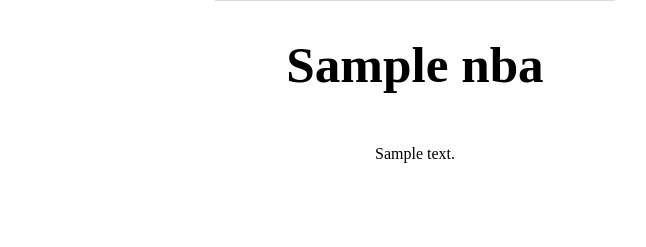
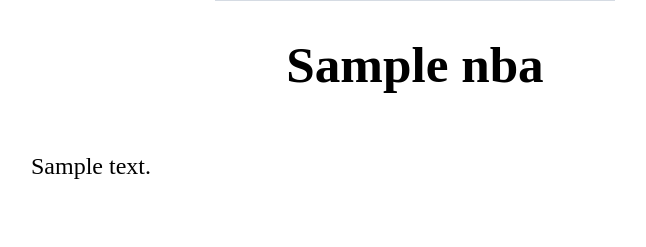
Before and after one commit to francois-niang1/autocompletion, a PHP site: page /view/lien.php?id=1 in a window 1280 px wide. Shown: the part 418-665 px from the top of the page, without its empty margins (225-871 px from the left). Run offline with PHP 8.4, Linux system fonts and the light colour scheme; tables that the repository leaves empty or names only in its code hold one stand-in row (values such as "Sample post"); grey boxes marked "Sample" are stand-in pictures.

Commit message:
css almost done

```diff
--- a/css/lien.css
+++ b/css/lien.css
@@ -16,5 +16,11 @@ img{
 }
 
 h1{
-    font-size: clamp(0.5rem, 4vw, 3.5rem);
+    font-size: clamp(1.1rem, 4vw, 3.5rem);
 }
+
+p{
+    width: 60%;
+    text-align: justify;
+    font-size: clamp(0.5rem, 4vw, 1.5rem);
+}
--- a/index.php
+++ b/index.php
@@ -10,7 +10,7 @@
 </head>
 <body>
     <main>
-        <h1>Cherchez vos NBA All star Préféré !!!</h1>
+        <h1>Cherchez vos NBA All stars Préférés !!!</h1>
         <form action="pages/recherche.php" method="get">
             <section class="search-container">
                 <input type="text" name="player" id="player" placeholder="Rechercher un Joueur de NBA">
```
